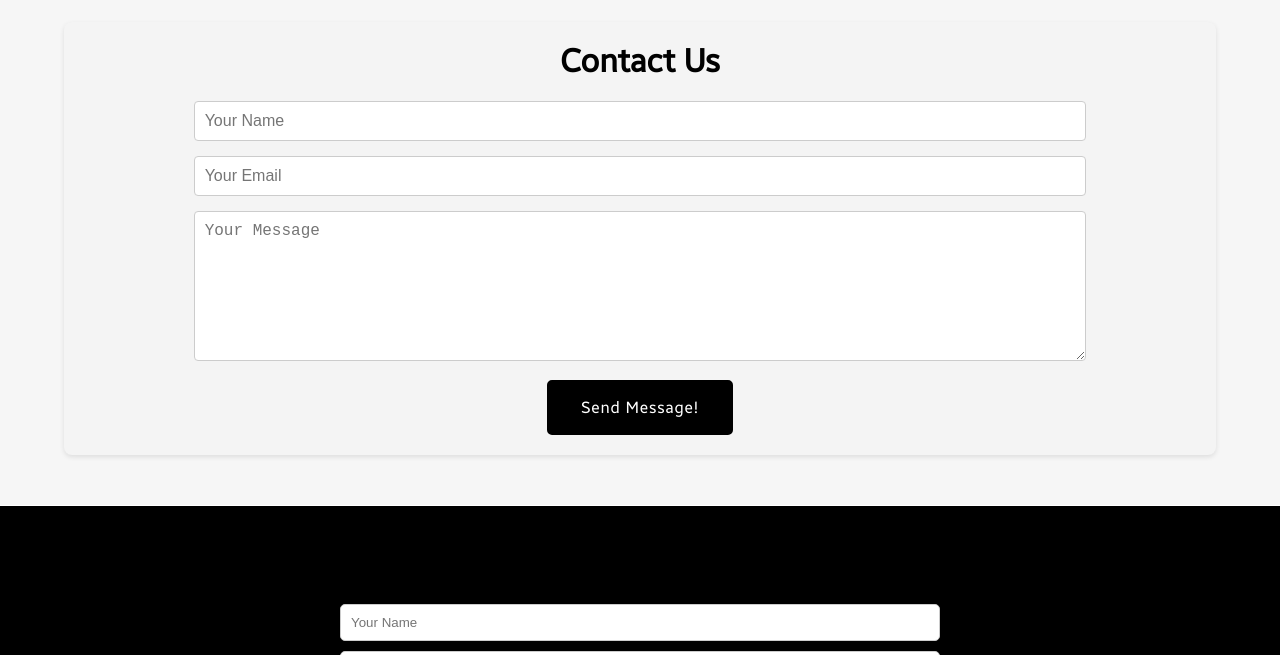
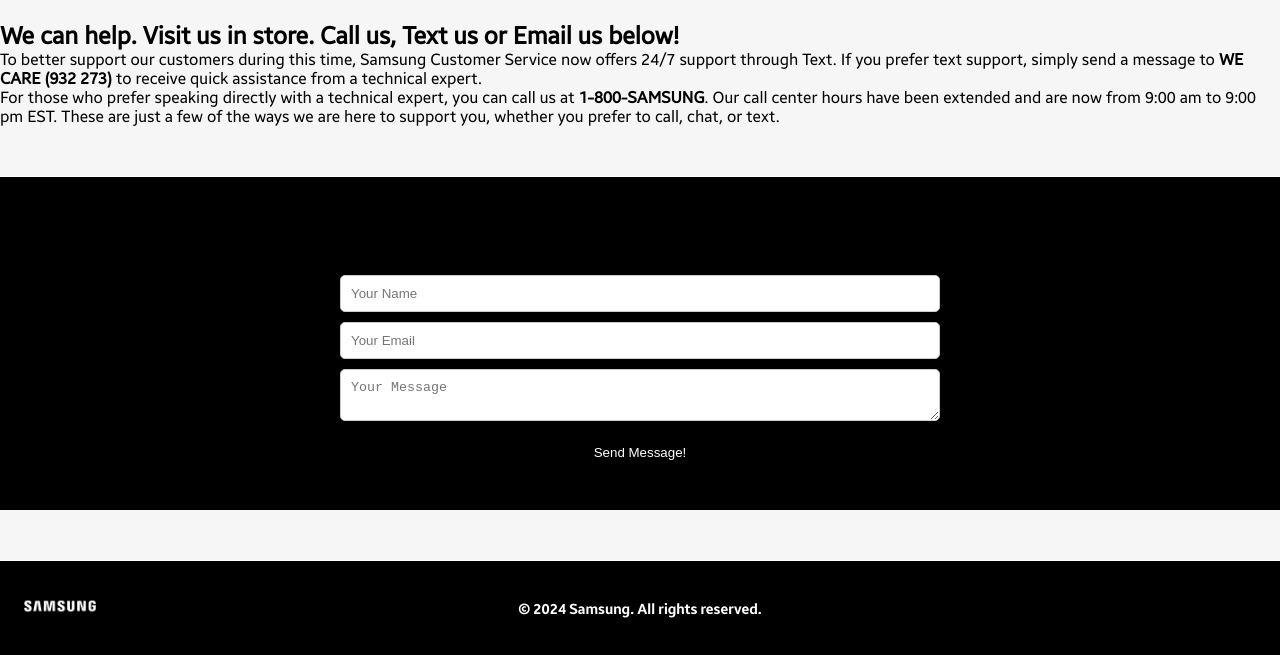
Before and after one commit to lucapitoscia/Samsung-Galaxy-Z-Fold5-Website, a plain HTML site: page html/contactus.html in a window 1280 px wide. Shown: the part 578-1233 px from the top of the page. Drawn offline with Linux system fonts and the light colour scheme; files whose address does not match are found by name.

Commit message:
Update contactus.html

```diff
--- a/html/contactus.html
+++ b/html/contactus.html
@@ -47,17 +47,10 @@
         </div>
     </section>
 
-    <section id="contact" class="contact">
-        <div class="container">
-            <h2>Contact Us</h2>
-            <!-- Contact form -->
-            <form>
-                <input type="text" placeholder="Your Name">
-                <input type="email" placeholder="Your Email">
-                <textarea placeholder="Your Message"></textarea>
-                <button type="submit">Send Message!</button>
-            </form>
-        </div>
+    <section class="support-section" aria-labelledby="support-heading">
+        <h1 id="support-heading">We can help. Visit us in store. Call us, Text us or Email us below!</h1>
+        <p>To better support our customers during this time, Samsung Customer Service now offers 24/7 support through Text. If you prefer text support, simply send a message to <strong>WE CARE (932 273)</strong> to receive quick assistance from a technical expert.</p>
+        <p>For those who prefer speaking directly with a technical expert, you can call us at <strong>1-800-SAMSUNG</strong>. Our call center hours have been extended and are now from 9:00 am to 9:00 pm EST. These are just a few of the ways we are here to support you, whether you prefer to call, chat, or text.</p>
     </section>
 
 <script src="../js/scripts.js"></script>
```
